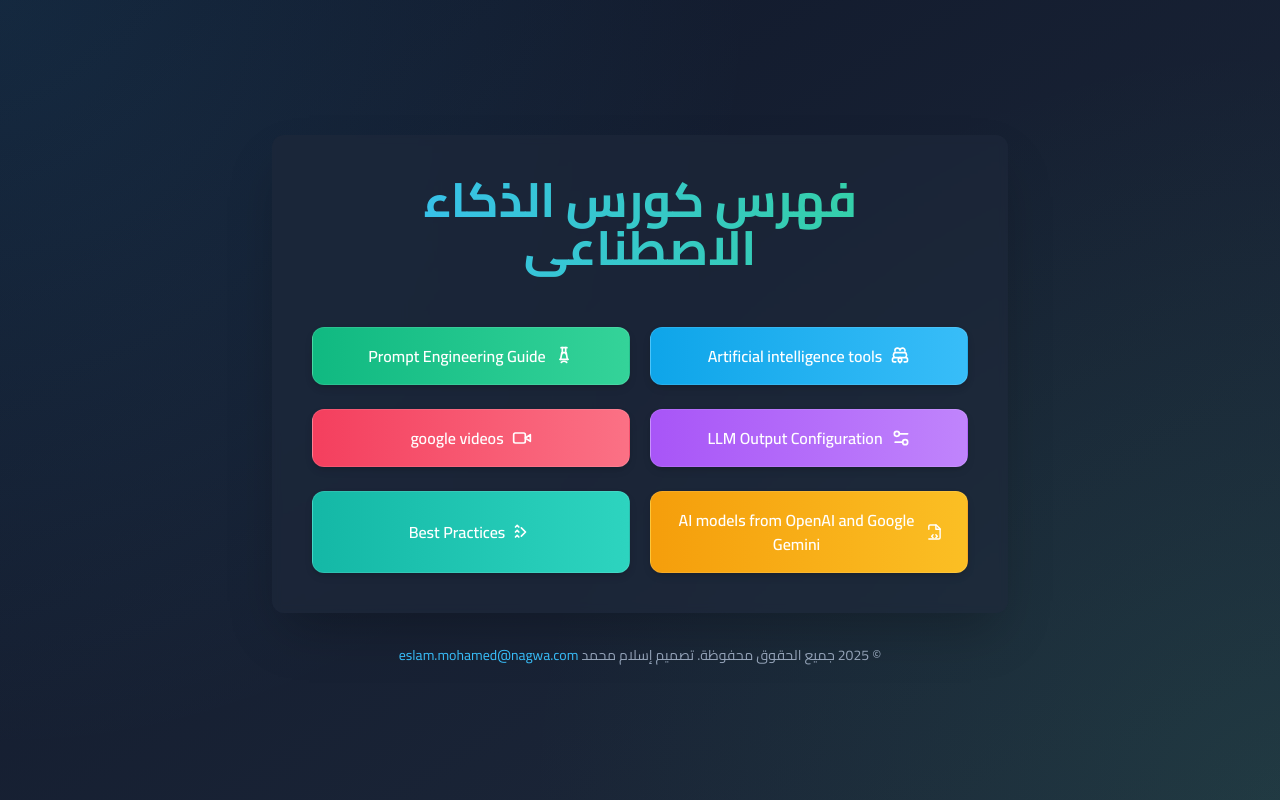
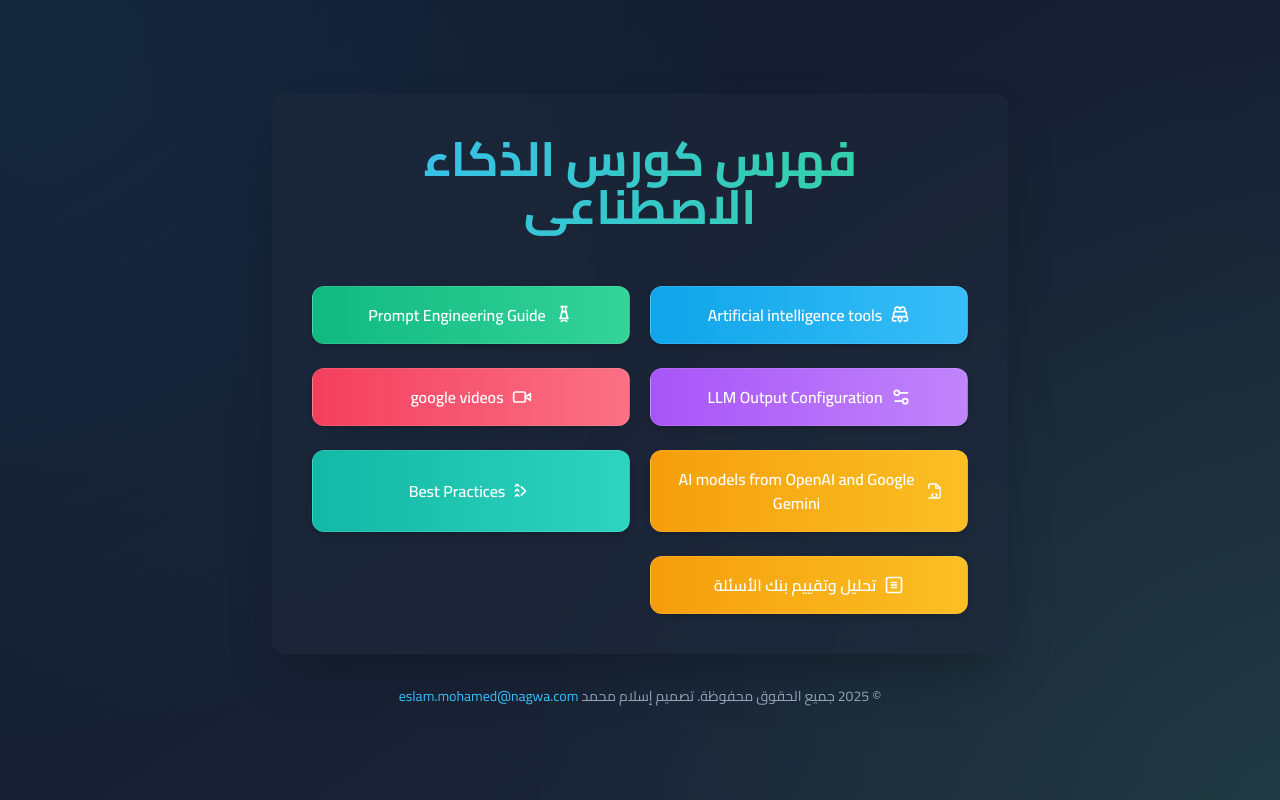
Before and after one commit to Eslam250-x3/home, a plain HTML site: page index.html in a window 1280 px wide. Drawn offline with nearby package versions, Linux system fonts and the light colour scheme.

Commit message:
Update index.html

```diff
--- a/index.html
+++ b/index.html
@@ -1,3 +1,4 @@
+
 <!DOCTYPE html>
 <html lang="ar" dir="rtl">
 <head>
@@ -116,6 +117,12 @@
                     <svg xmlns="http://www.w3.org/2000/svg" viewBox="0 0 24 24" fill="none" stroke="currentColor" stroke-width="2" stroke-linecap="round" stroke-linejoin="round"><path d="M10 17l5-5-5-5"/><path d="m3 6 2-2 2 2"/><path d="m3 12 2-2 2 2"/><path d="m3 18 2-2 2 2"/></svg>
                     <span>Best Practices</span>
                 </a>
+                <!-- زرار تحليل وتقييم بنك الأسئلة الجديد -->
+                <a href="https://eslam250-x3.github.io/Question-bank-evaluation/" target="_blank" rel="noopener noreferrer"
+                   class="custom-btn btn-amber" style="animation-delay: 0.4s;">
+                    <svg xmlns="http://www.w3.org/2000/svg" viewBox="0 0 24 24" fill="none" stroke="currentColor" stroke-width="2" stroke-linecap="round" stroke-linejoin="round"><rect x="3" y="3" width="18" height="18" rx="2"/><path d="M9 9h6"/><path d="M9 15h6"/><path d="M9 12h6"/></svg>
+                    <span>تحليل وتقييم بنك الأسئلة</span>
+                </a>
             </div>
 
         </div> <footer class="mt-8 text-slate-400 text-xs sm:text-sm fade-in" style="animation-delay: 0.5s;">
```
